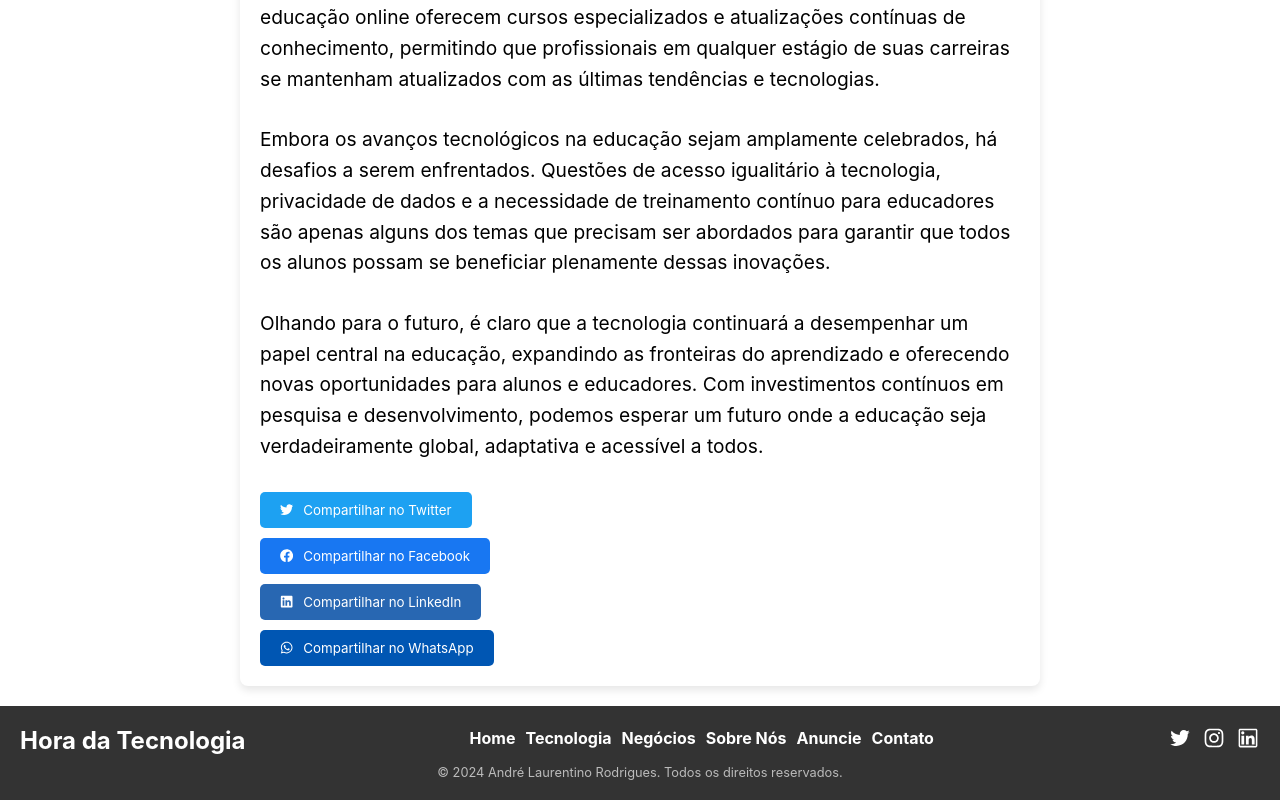
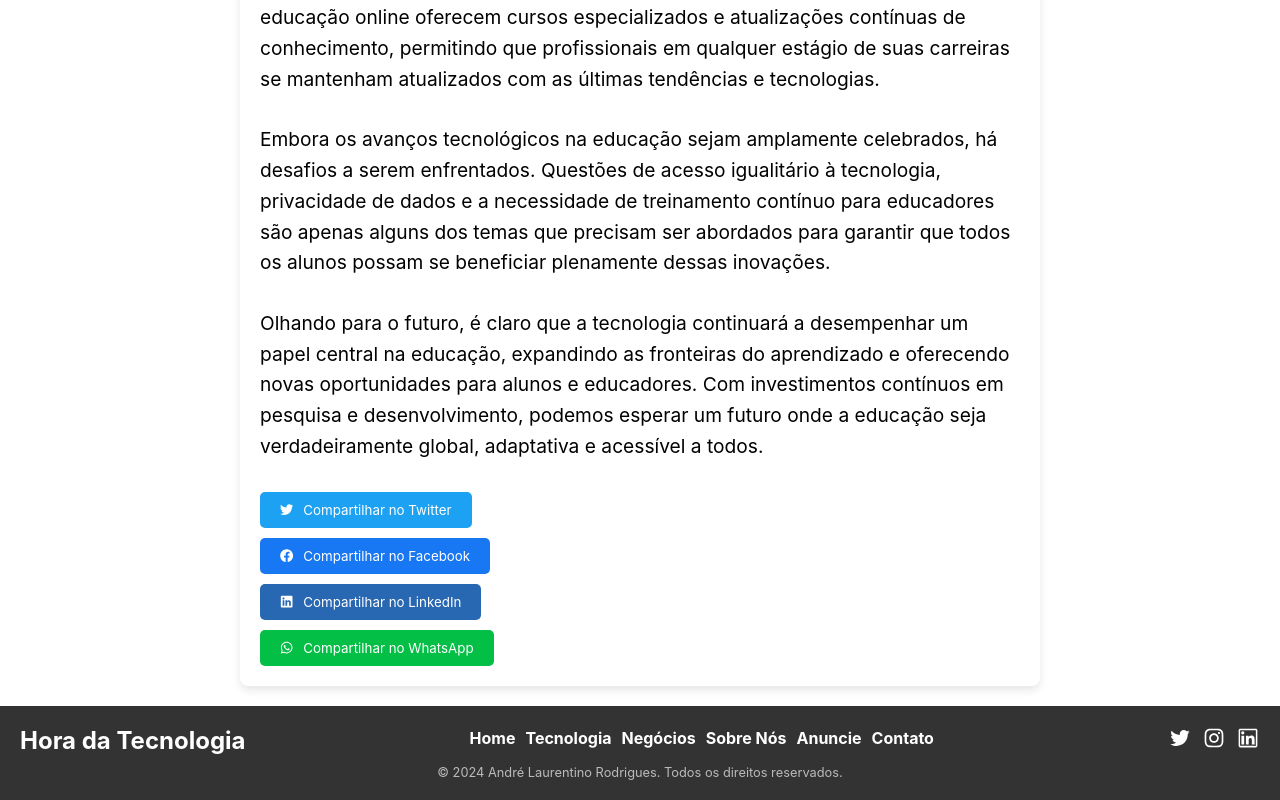
Before and after one commit to Andre-Rodrigues-Dev-Web/hora_da_tecnologia, a React (Create React App) app in the folder hora-da-tecnologia/: page /post/1 in a window 1280 px wide. Shown: the part 1580-2380 px from the top of the page. Built offline with nearby package versions, Linux system fonts and the light colour scheme.

Commit message:
fix: ajustes cor botão whatsapp

```diff
--- a/hora-da-tecnologia/src/Views/Post/style.js
+++ b/hora-da-tecnologia/src/Views/Post/style.js
@@ -4,7 +4,7 @@ import styled from "styled-components";
 const twitterColor = "#1da1f2";
 const facebookColor = "#1877f2";
 const linkedinColor = "#2867B2";
-const whatsappColor = "#0056b3";
+const whatsappColor = "#04BF45";
 
 export const PostWrapper = styled.div`
   padding: 20px;
@@ -67,7 +67,7 @@ export const ShareButton = styled.button`
         case "linkedin":
           return "#1d4a7e";
         case "whatsapp":
-          return "#04BF45";
+          return "#03A63C";
         default:
           return "#03A63C";
       }
```
